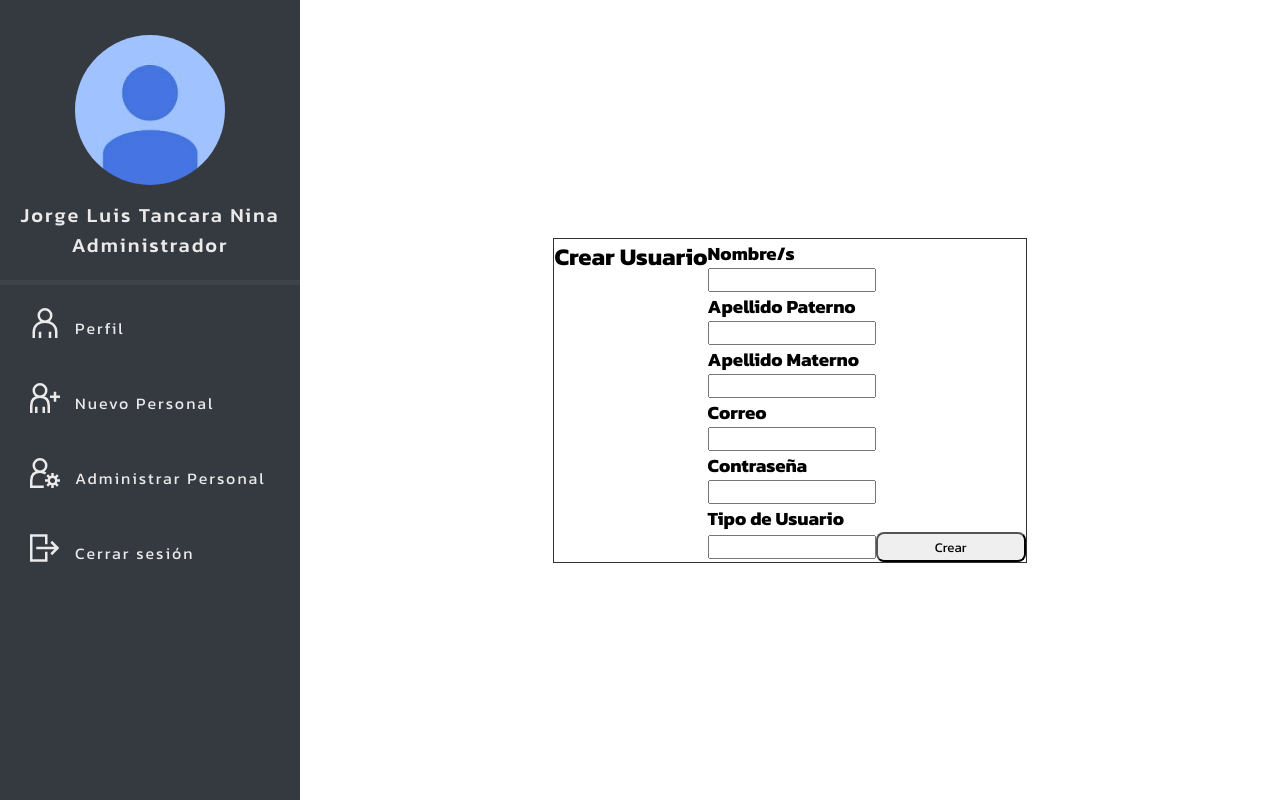
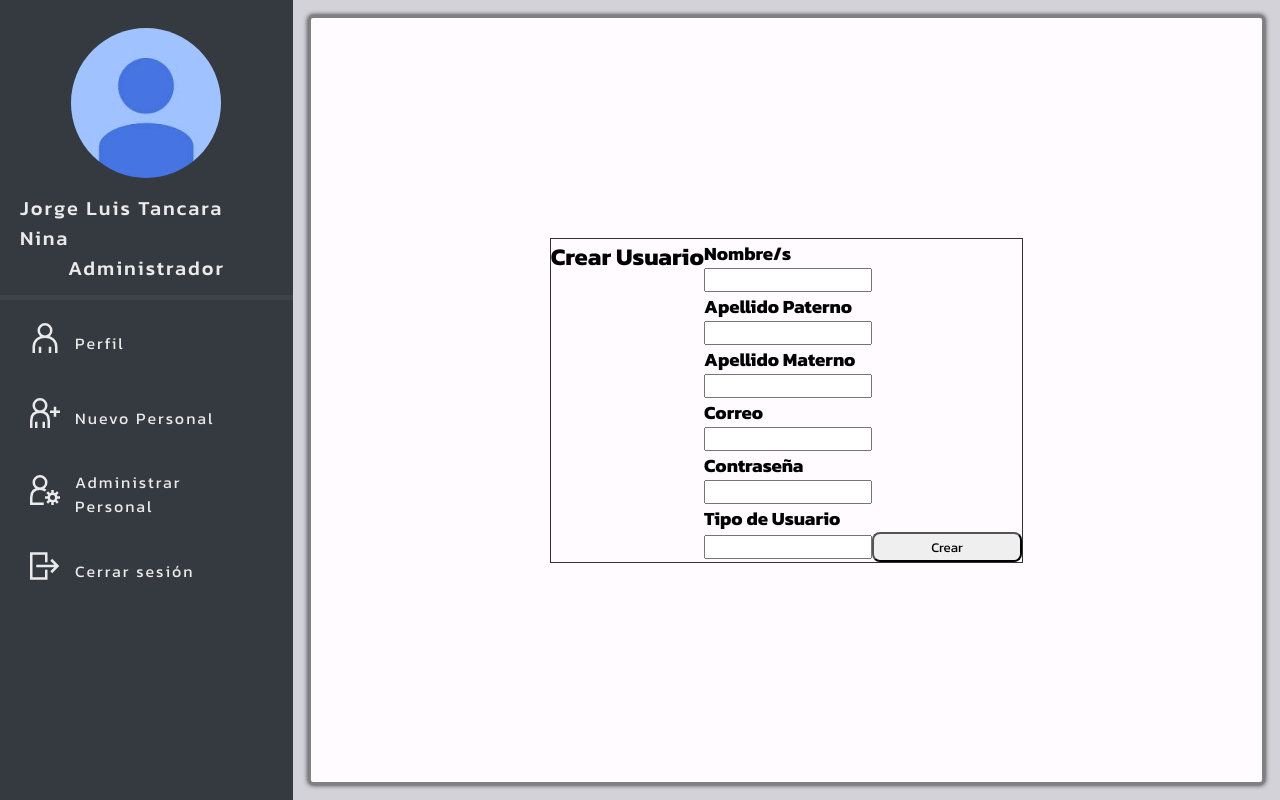
Before and after one commit to QuantumCode2000/frontend-proyect-1, a React (Vite) app: page /crear-usuarios in a window 1280 px wide. Built offline with nearby package versions, Linux system fonts and the light colour scheme.

Commit message:
difuminado del fondo

```diff
--- a/src/index.css
+++ b/src/index.css
@@ -13,6 +13,7 @@ body {
   font-size: 1.6rem;
   width: 100%;
   height: 100%;
+  background-color: #d3d2d8;
 
 }
 
@@ -25,4 +26,11 @@ body {
 
 .window-content {
   width: calc(100% - 30rem);
+  border: gray 0.3rem solid;
+  margin: 1.5rem;
+  border-radius: 0.5rem;
+  padding: 1.5rem;
+  box-shadow: 0 0 0.5rem #212428;
+  background-color: #fffbff;
+
 }
```
